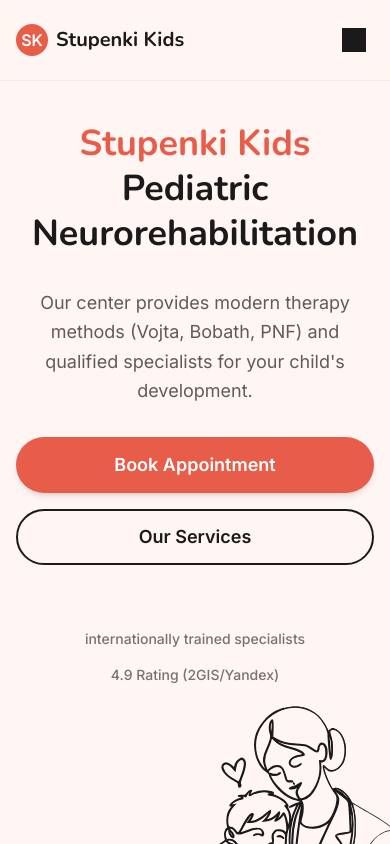
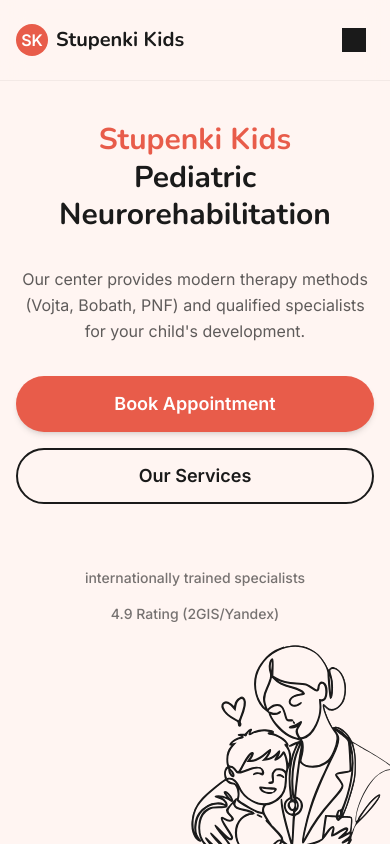
Before and after one commit to WIKKIwk/web_portfolio_1, a React (Vite) app: page / in a window 390 px wide. Shown: the top 844 px of the page. Built offline with nearby package versions, Linux system fonts and the light colour scheme.

Commit message:
fix: optimize hero typography for mobile screens

```diff
--- a/src/components/sections/Hero.tsx
+++ b/src/components/sections/Hero.tsx
@@ -20,7 +20,7 @@ export function Hero() {
                             initial={{ opacity: 0, y: 20 }}
                             animate={{ opacity: 1, y: 0 }}
                             transition={{ duration: 0.6, ease: "easeOut" }}
-                            className="text-4xl md:text-5xl lg:text-6xl font-heading font-bold text-neutral dark:text-brand-pink leading-tight"
+                            className="text-3xl md:text-5xl lg:text-6xl font-heading font-bold text-neutral dark:text-brand-pink leading-tight"
                         >
                             <span className="text-primary">{t('hero.title_highlight')}</span> <br /> {t('hero.title_main')}
                         </motion.h1>
@@ -29,7 +29,7 @@ export function Hero() {
                             initial={{ opacity: 0, y: 20 }}
                             animate={{ opacity: 1, y: 0 }}
                             transition={{ duration: 0.6, delay: 0.2, ease: "easeOut" }}
-                            className="text-lg md:text-xl text-neutral/70 dark:text-brand-pink/80 max-w-2xl mx-auto lg:mx-0 leading-relaxed"
+                            className="text-base md:text-xl text-neutral/70 dark:text-brand-pink/80 max-w-2xl mx-auto lg:mx-0 leading-relaxed"
                         >
                             {t('hero.description')}
                         </motion.p>
```
